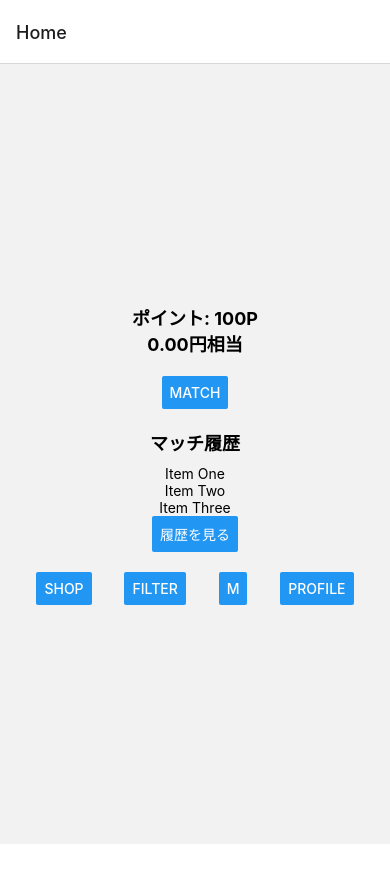
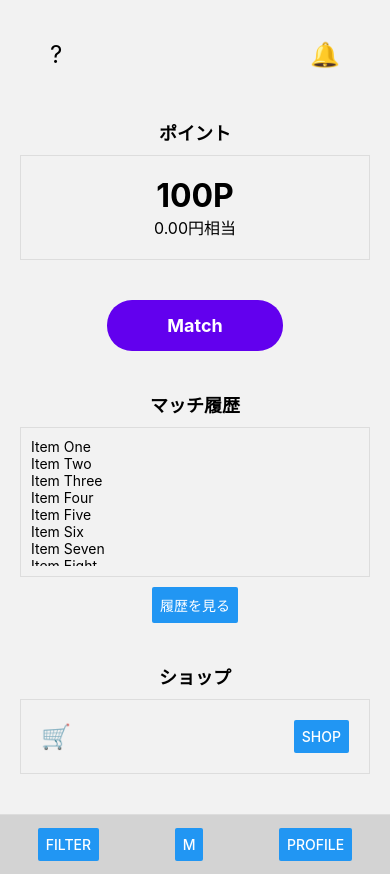
Before and after one commit to kakubakudan/Wanna_Match, a React Native app: screen /Home in a window 390 px wide. Before the commit the page ends 844 px from the top, so only its background shows below. Built offline with nearby package versions, Linux system fonts and the light colour scheme.

Commit message:
Updated HomeScreen layout with smaller point box and adjusted shop section

```diff
--- a/App.js
+++ b/App.js
@@ -2,23 +2,22 @@ import 'react-native-gesture-handler';
 import React from 'react';
 import { NavigationContainer } from '@react-navigation/native';
 import { createStackNavigator } from '@react-navigation/stack';
-import { GestureHandlerRootView } from 'react-native-gesture-handler';
 import HomeScreen from './src/screens/HomeScreen';
+import MatchHistoryScreen from './src/screens/MatchHistoryScreen';
 import MatchScreen from './src/screens/MatchScreen';
-import MatchHistoryScreen from './src/screens/MatchHistoryScreen';
-
 const Stack = createStackNavigator();
 
 export default function App() {
   return (
-    <GestureHandlerRootView style={{ flex: 1 }}>
-      <NavigationContainer>
-        <Stack.Navigator initialRouteName="Home">
-          <Stack.Screen name="Home" component={HomeScreen} />
-          <Stack.Screen name="Match" component={MatchScreen} />
-          <Stack.Screen name="MatchHistory" component={MatchHistoryScreen} />
-        </Stack.Navigator>
-      </NavigationContainer>
-    </GestureHandlerRootView>
+    <NavigationContainer>
+      <Stack.Navigator initialRouteName="Home">
+        <Stack.Screen
+          name="Home"
+          component={HomeScreen}
+          options={{ headerShown: false }} // ヘッダーを非表示にする
+        />
+        <Stack.Screen name="MatchHistory" component={MatchHistoryScreen} />
+      </Stack.Navigator>
+    </NavigationContainer>
   );
 }
--- a/src/screens/HomeScreen.js
+++ b/src/screens/HomeScreen.js
@@ -1,60 +1,189 @@
 import React from 'react';
-import { View, Text, Button, StyleSheet, ScrollView } from 'react-native';
+import { View, Text, Button, StyleSheet, ScrollView, TouchableOpacity } from 'react-native';
 
 const HomeScreen = ({ navigation }) => {
   return (
-    <ScrollView contentContainerStyle={styles.container}>
+    <View style={styles.container}>
+      <ScrollView contentContainerStyle={styles.scrollContainer}>
+        {/* ヘッダーボタン */}
+        <View style={styles.header}>
+          <TouchableOpacity style={styles.headerButton} onPress={() => alert('Help button pressed')}>
+            <Text style={styles.headerButtonText}>?</Text>
+          </TouchableOpacity>
+          <TouchableOpacity style={styles.headerButton} onPress={() => alert('Notification button pressed')}>
+            <Text style={styles.headerButtonText}>🔔</Text>
+          </TouchableOpacity>
+        </View>
+
+        {/* ポイント表示 */}
         <View style={styles.pointContainer}>
-        <Text style={styles.pointText}>ポイント: 100P</Text>
-        <Text style={styles.pointText}>0.00円相当</Text>
+          <Text style={styles.pointTitle}>ポイント</Text>
+          <View style={styles.pointBox}>
+            <Text style={styles.pointValue}>100P</Text>
+            <Text style={styles.pointEquivalent}>0.00円相当</Text>
           </View>
-      <Button title="Match" onPress={() => alert('Match button pressed')} />
+        </View>
+
+        {/* Matchボタン */}
+        <TouchableOpacity style={styles.matchButton} onPress={() => alert('Match button pressed')}>
+          <Text style={styles.matchButtonText}>Match</Text>
+        </TouchableOpacity>
+
+        {/* マッチ履歴 */}
         <View style={styles.historyContainer}>
           <Text style={styles.historyTitle}>マッチ履歴</Text>
+          <View style={styles.historyBox}>
+            <ScrollView>
               <Text>Item One</Text>
               <Text>Item Two</Text>
               <Text>Item Three</Text>
+              <Text>Item Four</Text>
+              <Text>Item Five</Text>
+              <Text>Item Six</Text>
+              <Text>Item Seven</Text>
+              <Text>Item Eight</Text>
+            </ScrollView>
+          </View>
           <Button title="履歴を見る" onPress={() => navigation.navigate('MatchHistory')} />
         </View>
+
+        {/* ショップ枠 */}
+        <View style={styles.shopContainer}>
+          <Text style={styles.shopTitle}>ショップ</Text>
+          <View style={styles.shopBox}>
+            <TouchableOpacity style={styles.cartButton} onPress={() => alert('Cart button pressed')}>
+              <Text style={styles.cartButtonText}>🛒</Text>
+            </TouchableOpacity>
+            <Button title="Shop" onPress={() => alert('Shop button pressed')} />
+          </View>
+        </View>
+      </ScrollView>
+
+      {/* ナビゲーションバー */}
       <View style={styles.navBar}>
-        <Button title="Shop" onPress={() => alert('Shop button pressed')} />
         <Button title="Filter" onPress={() => alert('Filter button pressed')} />
         <Button title="M" onPress={() => alert('M button pressed')} />
         <Button title="Profile" onPress={() => alert('Profile button pressed')} />
       </View>
-    </ScrollView>
+    </View>
   );
 };
 
 const styles = StyleSheet.create({
   container: {
+    flex: 1,
+  },
+  scrollContainer: {
     flexGrow: 1,
-    justifyContent: 'center',
     alignItems: 'center',
     padding: 20,
+    paddingBottom: 80, // ナビゲーションバーのスペースを確保
+  },
+  header: {
+    flexDirection: 'row',
+    justifyContent: 'space-between',
+    width: '100%',
+    paddingHorizontal: 20,
+    marginBottom: 20,
+    marginTop: 10, // アイコンを少し下に配置するためにマージンを追加
+  },
+  headerButton: {
+    padding: 10,
+  },
+  headerButtonText: {
+    fontSize: 24,
   },
   pointContainer: {
-    marginBottom: 20,
+    alignItems: 'center',
+    marginVertical: 20,
+    width: '100%',
+  },
+  pointTitle: {
+    fontSize: 18,
+    fontWeight: 'bold',
+    marginBottom: 10,
+  },
+  pointBox: {
+    width: '100%',
+    borderWidth: 1,
+    borderColor: '#DDD',
+    padding: 20,
     alignItems: 'center',
   },
-  pointText: {
+  pointValue: {
+    fontSize: 32,
+    fontWeight: 'bold',
+  },
+  pointEquivalent: {
+    fontSize: 16,
+  },
+  matchButton: {
+    backgroundColor: '#6200EE',
+    paddingVertical: 15,
+    paddingHorizontal: 60,
+    borderRadius: 25,
+    marginVertical: 20,
+  },
+  matchButtonText: {
+    color: '#FFF',
     fontSize: 18,
     fontWeight: 'bold',
   },
   historyContainer: {
-    marginTop: 20,
     alignItems: 'center',
+    marginVertical: 20,
+    width: '100%',
   },
   historyTitle: {
     fontSize: 18,
     fontWeight: 'bold',
     marginBottom: 10,
   },
+  historyBox: {
+    maxHeight: 150, // 必要に応じて高さを調整
+    width: '100%',
+    borderWidth: 1,
+    borderColor: '#DDD',
+    padding: 10,
+    marginBottom: 10,
+  },
+  shopContainer: {
+    alignItems: 'center',
+    marginVertical: 20,
+    width: '100%',
+  },
+  shopTitle: {
+    fontSize: 18,
+    fontWeight: 'bold',
+    marginBottom: 10,
+  },
+  shopBox: {
+    width: '100%',
+    borderWidth: 1,
+    borderColor: '#DDD',
+    padding: 20,
+    alignItems: 'center',
+    flexDirection: 'row',
+    justifyContent: 'space-between',
+  },
+  cartButton: {
+    marginRight: 10,
+  },
+  cartButtonText: {
+    fontSize: 24,
+  },
   navBar: {
+    position: 'absolute',
+    bottom: 0,
+    left: 0,
+    right: 0,
+    height: 60,
     flexDirection: 'row',
     justifyContent: 'space-around',
-    width: '100%',
-    marginTop: 20,
+    alignItems: 'center',
+    backgroundColor: '#D3D3D3', // 灰色
+    borderTopWidth: 1,
+    borderColor: '#DDD',
   },
 });
 
```
Lines whose indentation alone changed are shown as unchanged.
